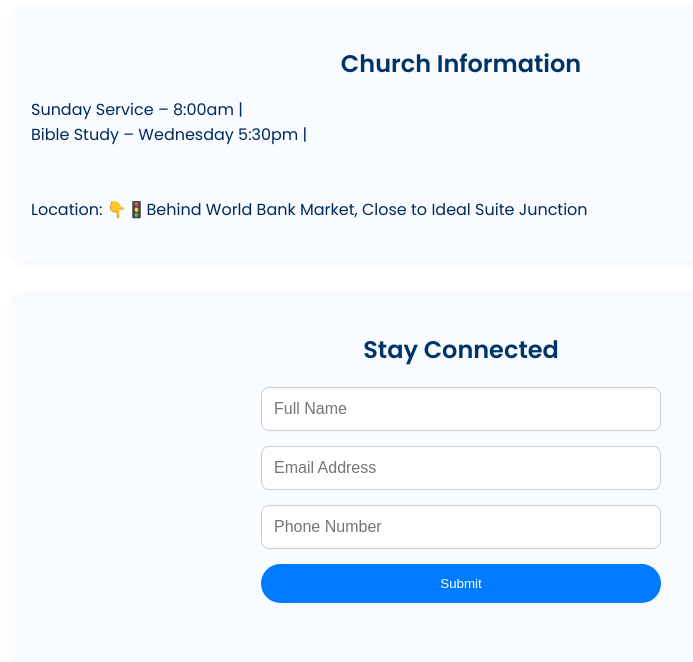
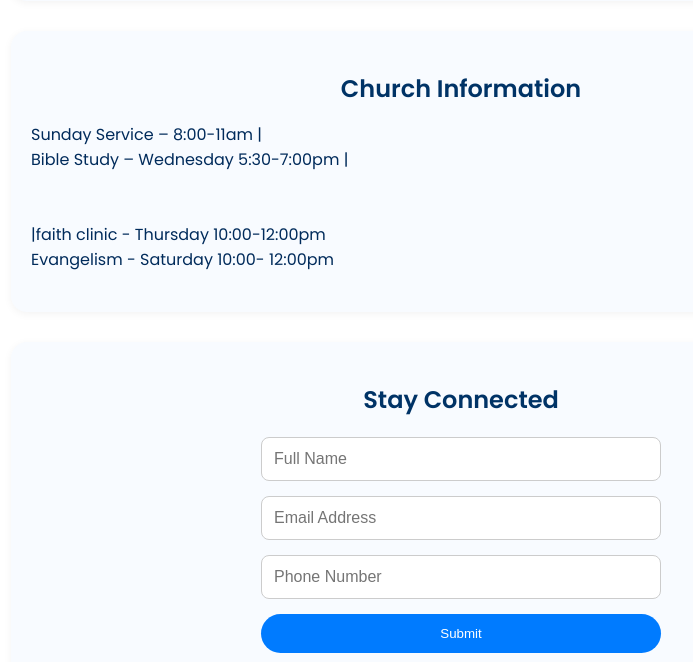
Before and after one commit to hflcrehobothplace-create/Rehoboth-Place.HFLC, a Flask app: page / in a window 1280 px wide. Shown: the part 1730-2392 px from the top of the page, without its empty margins (179-872 px from the left). Run offline with Flask 3, Linux system fonts and the light colour scheme; some libraries are stand-ins or nearby versions.

Commit message:
Revise church information and location details
Updated service times and added faith clinic and evangelism details.

```diff
--- a/templates/index.html
+++ b/templates/index.html
@@ -753,7 +753,7 @@ header {
  <section id="home" class="slide-up" style="background-color:#f8fbff">
     <div class="hero-content">
       <h2>Welcome to Holyghost Family Life Centre Inc.</h2>
-      <p>Experience God’s Presence, Power, and Purpose.</p>
+      <p>Experience God’s Presence and Power</p> <br>
       <a href="#about" class="btn" >Learn More</a>
     </div>
   </section>
@@ -1373,7 +1373,7 @@ header {
   <section id="info" class="info fade-in">
     <h2>Church Information</h2>
     <!-- 📝 Add description, service -->
-    <p>Sunday Service – 8:00am |<br> Bible Study – Wednesday 5:30pm |<br><br><br>Location: 👇🚦Behind World Bank Market, Close to Ideal Suite Junction </p>
+    <p>Sunday Service – 8:00-11am |<br> Bible Study – Wednesday 5:30-7:00pm |<br><br><br> |faith clinic - Thursday 10:00-12:00pm <br> Evangelism - Saturday 10:00- 12:00pm</p>
   </section>
 
   <!-- STAY CONNECTED FORM -->
@@ -1397,7 +1397,7 @@ header {
       <iframe src="https://www.google.com/maps/embed?pb=!1m14!1m8!1m3!1d7943.262470868553!2d6.9954533!3d5.4727767!3m2!1i1024!2i768!4f13.1!3m3!1m2!1s0x10425bbac2a9ea2f%3A0xdf89f74ff4e3ce26!2sHOLYGHOST%20FAMILY%20LIFE%20CENTRE%20(%20REHOBOTH%20PLACE%20).INC!5e0!3m2!1sen!2sng!4v1777373166878!5m2!1sen!2sng" width="600" height="450" style="border:0;" allowfullscreen="" loading="lazy" referrerpolicy="no-referrer-when-downgrade"
       title="HFLC Church Location"></iframe>
       <p class="hflc-map-caption">
-        📍 Behind World Bank Market, Owerri, Imo State &nbsp;|&nbsp;
+        📍🚦Behind World Bank Market, Owerri, Imo State &nbsp;|&nbsp;
         <a href="https://maps.google.com/?cid=16107677465050336806&entry=gps" target="_blank">Open in Google Maps ↗</a>
       </p>
 
```
